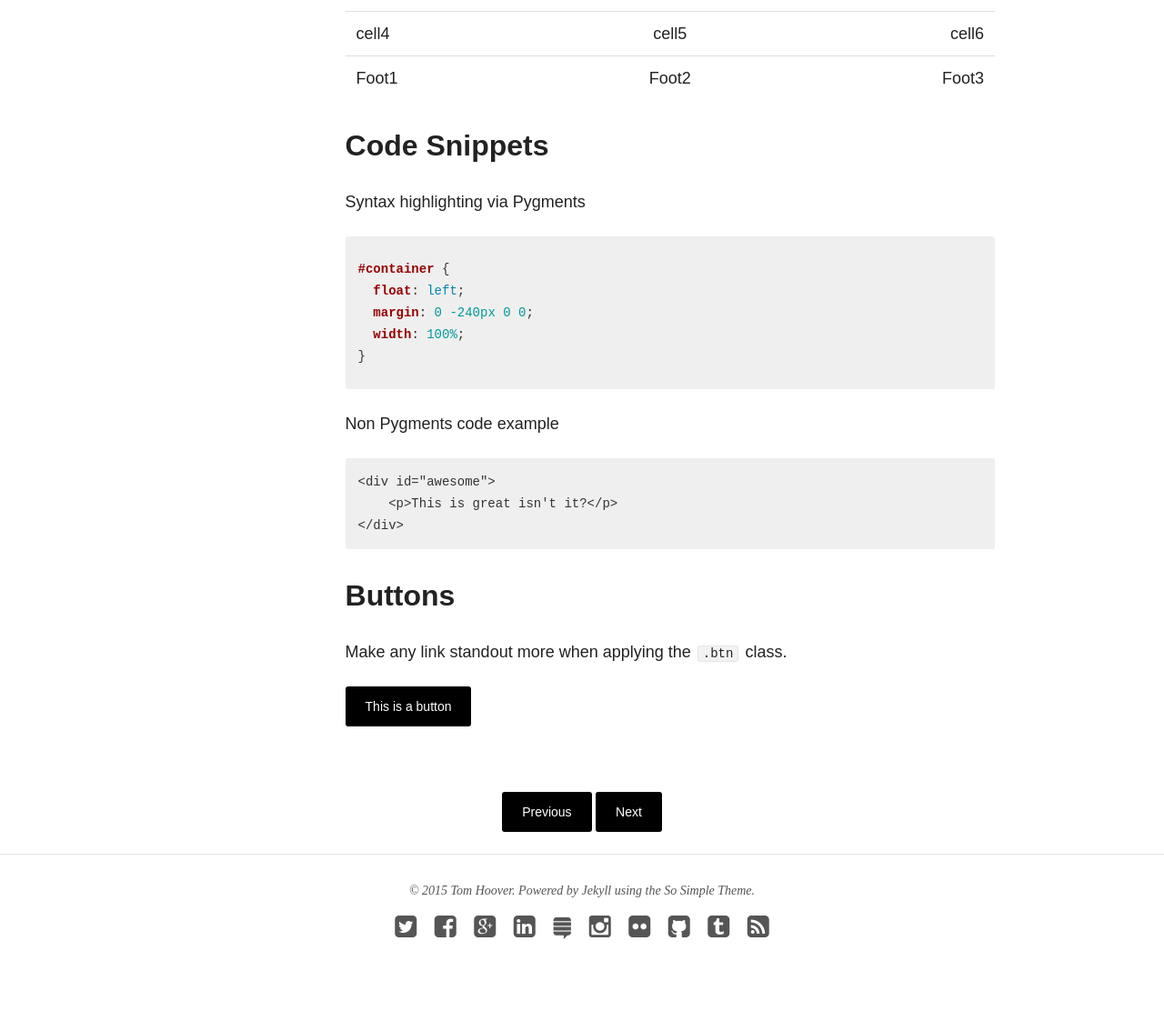
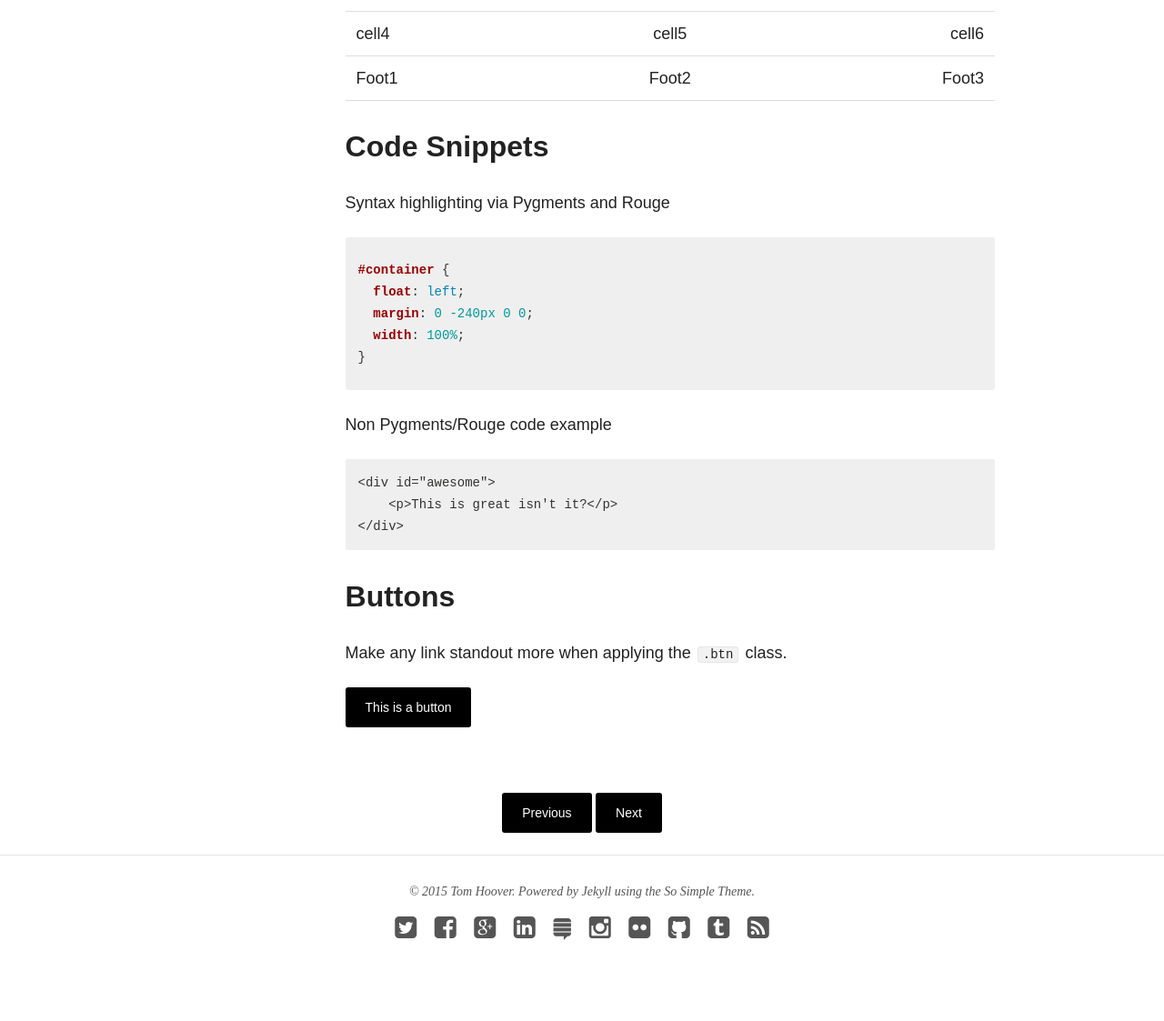
Before and after one commit to tomhoover/jekyll-tomhoover, a Jekyll site: the page built from _posts/articles/2011-03-10-sample-post.md, in a window 1280 px wide. Shown: the part 2335-3458 px from the top of the page at 91% size. Built offline with Jekyll 4.4.1, drawn with Linux system fonts in a browser that asks for light colours; nearby versions of some CDN libraries.

Commit message:
Rename _pygments.scss to _syntax.scss - Include Rouge in Pygments examples

```diff
--- a/_posts/articles/2011-03-10-sample-post.md
+++ b/_posts/articles/2011-03-10-sample-post.md
@@ -64,12 +64,12 @@ HTML and <abbr title="cascading stylesheets">CSS<abbr> are our tools. Mauris a a
 | cell1   | cell2   | cell3   |
 | cell4   | cell5   | cell6   |
 |=====
-| Foot1   | Foot2   | Foot3
-{: rules="groups"}
+| Foot1   | Foot2   | Foot3   |
+{: .table}
 
 ## Code Snippets
 
-Syntax highlighting via Pygments
+Syntax highlighting via Pygments and Rouge
 
 {% highlight css %}
 #container {
@@ -79,7 +79,7 @@ Syntax highlighting via Pygments
 }
 {% endhighlight %}
 
-Non Pygments code example
+Non Pygments/Rouge code example
 
     <div id="awesome">
         <p>This is great isn't it?</p>
--- a/_sass/_site.scss
+++ b/_sass/_site.scss
@@ -67,43 +67,6 @@ u,
 ins {
 	text-decoration: none;
 	border-bottom: 1px solid $text-color;
-}
-
-
-// Tables
-table {
-	border-collapse: collapse;
-	margin: ((0px + $doc-line-height) / 2) 0;
-	margin: ((0rem + ($doc-line-height / $doc-font-size)) / 2) 0;
-	width: 100%;
-}
-tbody {
-	tr:hover > td, tr:hover > th {
-		background-color: $table-hover-color;
-	}
-}
-thead {
-	tr:first-child td {
-		border-bottom: 2px solid $table-border-color;
-	}
-}
-th {
-	padding: (0px + $doc-line-height) / 2;
-	padding: (0rem + ($doc-line-height / $doc-font-size)) / 2;
-	font-family: $alt-font;
-	font-weight: bold;
-	text-align: left;
-	background-color: $table-header-color;
-	border-bottom: 1px solid darken($border-color, 15%);
-}
-td {
-	border-bottom: 1px solid $border-color;
-	padding: (0px + $doc-line-height) / 2;
-	padding: (0rem + ($doc-line-height / $doc-font-size)) / 2;
-	@include font-size(18);
-}
-tr, td, th {
-	vertical-align: middle;
 }
 
 
--- a/assets/css/main.scss
+++ b/assets/css/main.scss
@@ -19,7 +19,7 @@ sitemap: false
 @import "mixins";
 @import "reset";
 @import "site";
-@import "pygments";
+@import "syntax";
 @import "coderay";
 @import "elements";
 @import "forms";
```
Also changed, not shown: _posts/articles/2013-08-16-code-highlighting-post.md (+5 -5 lines), _sass/_syntax.scss (renamed from _sass/_pygments.scss).
